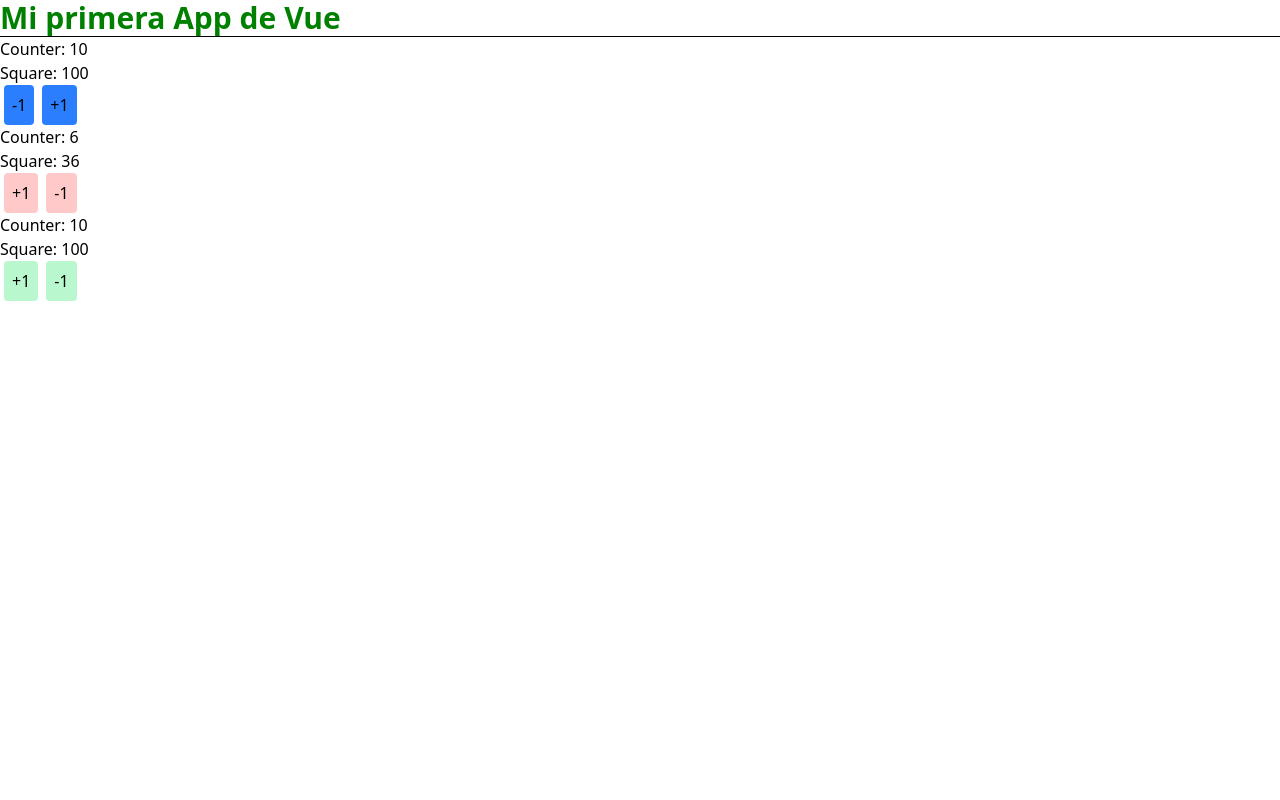
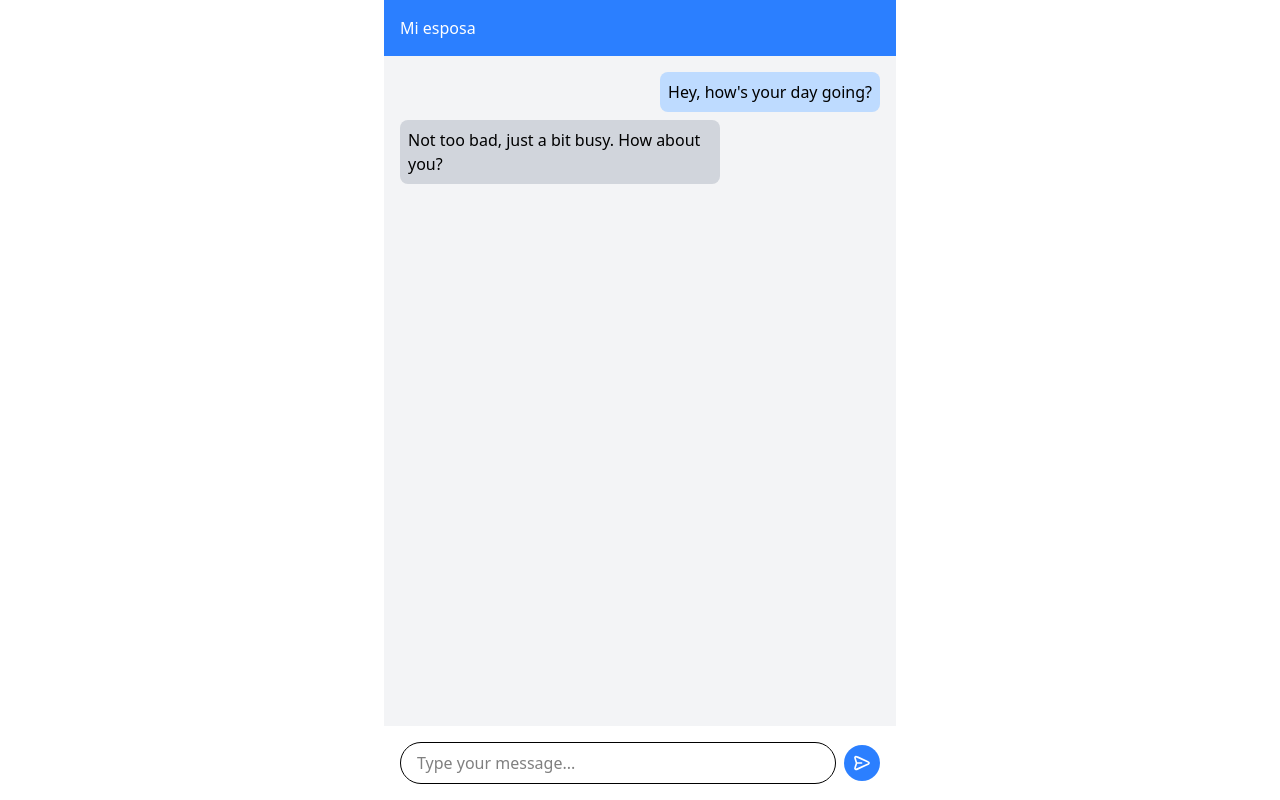
Before and after one commit to iarabaya/vue-practices, a Vue app in the folder vue-fherrera-latest/indecision-app/: page / in a window 1280 px wide. Built offline with nearby package versions, Linux system fonts and the light colour scheme; the HTML template or start-up script is replaced by a standard one.

Commit message:
feat: inicio seccion 5

```diff
--- a/vue-fherrera-latest/indecision-app/src/App.vue
+++ b/vue-fherrera-latest/indecision-app/src/App.vue
@@ -1,21 +1,12 @@
 <template>
-  <h1 class="text-3xl font-bold">Mi primera App de Vue</h1>
-  <hr>
-
-  <MyCounter :value="5" text="Hola mundo"/>
-  <MyCounterScript :value="6"/>
-  <MyCounterScript2 :value="10"/>
+  <IndecisionView/>
 </template>
 
 <script setup lang="ts">
-import MyCounter from "./components/MyCounter.vue";
-import MyCounterScript from "./components/MyCounterScript.vue";
-import MyCounterScript2 from "./components/my-counter-script/MyCounterScript2.vue";
+import IndecisionView from '@/views/IndecisionView.vue';
+
 
 </script>
 
 <style scoped>
-h1 {
-  color: green;
-}
 </style>
--- /dev/null
+++ b/vue-fherrera-latest/indecision-app/src/components/chat/ChatMessages.vue
@@ -0,0 +1,20 @@
+<template>
+        <div class="flex-1 overflow-y-auto p-4">
+      <div class="flex flex-col space-y-2">
+        <!-- Messages go here -->
+        <!-- Example Message -->
+        <div class="flex justify-end">
+          <div class="bg-blue-200 text-black p-2 rounded-lg max-w-xs">
+            Hey, how's your day going?
+          </div>
+        </div>
+
+        <!-- Example Received Message -->
+        <div class="flex">
+          <div class="bg-gray-300 text-black p-2 rounded-lg max-w-xs">
+            Not too bad, just a bit busy. How about you?
+          </div>
+        </div>
+      </div>
+    </div>
+</template>
--- /dev/null
+++ b/vue-fherrera-latest/indecision-app/src/components/chat/MessageBox.vue
@@ -0,0 +1,33 @@
+<template>
+  <div class="bg-white p-4 flex items-center">
+    <input
+      type="text"
+      placeholder="Type your message..."
+      class="flex-1 border rounded-full px-4 py-2 focus:outline-none"
+    />
+    <button
+      class="bg-blue-500 text-white rounded-full p-2 ml-2 hover:bg-blue-600 focus:outline-none"
+    >
+      <svg
+        width="20px"
+        height="20px"
+        viewBox="0 0 24 24"
+        fill="none"
+        xmlns="http://www.w3.org/2000/svg"
+        stroke="#ffffff"
+      >
+        <g id="SVGRepo_bgCarrier" stroke-width="0"></g>
+        <g id="SVGRepo_tracerCarrier" stroke-linecap="round" stroke-linejoin="round"></g>
+        <g id="SVGRepo_iconCarrier">
+          <path
+            d="M11.5003 12H5.41872M5.24634 12.7972L4.24158 15.7986C3.69128 17.4424 3.41613 18.2643 3.61359 18.7704C3.78506 19.21 4.15335 19.5432 4.6078 19.6701C5.13111 19.8161 5.92151 19.4604 7.50231 18.7491L17.6367 14.1886C19.1797 13.4942 19.9512 13.1471 20.1896 12.6648C20.3968 12.2458 20.3968 11.7541 20.1896 11.3351C19.9512 10.8529 19.1797 10.5057 17.6367 9.81135L7.48483 5.24303C5.90879 4.53382 5.12078 4.17921 4.59799 4.32468C4.14397 4.45101 3.77572 4.78336 3.60365 5.22209C3.40551 5.72728 3.67772 6.54741 4.22215 8.18767L5.24829 11.2793C5.34179 11.561 5.38855 11.7019 5.407 11.8459C5.42338 11.9738 5.42321 12.1032 5.40651 12.231C5.38768 12.375 5.34057 12.5157 5.24634 12.7972Z"
+            stroke="#ffffff"
+            stroke-width="2"
+            stroke-linecap="round"
+            stroke-linejoin="round"
+          ></path>
+        </g>
+      </svg>
+    </button>
+  </div>
+</template>
--- /dev/null
+++ b/vue-fherrera-latest/indecision-app/src/views/IndecisionView.vue
@@ -0,0 +1,22 @@
+
+<template>
+  <div class="bg-gray-100 h-screen flex flex-col max-w-lg mx-auto">
+    <div class="bg-blue-500 p-4 text-white flex justify-between items-center">
+      <span>Mi esposa</span>
+    </div>
+
+<!-- Chat messages -->
+ <ChatMessages/>
+
+ <!-- MessageBox -->
+  <MessageBox/>
+
+
+  </div>
+</template>
+
+<script setup lang="ts">
+import ChatMessages from '@/components/chat/ChatMessages.vue';
+import MessageBox from '@/components/chat/MessageBox.vue';
+
+</script>
```
Also changed, not shown: vue-fherrera-latest/indecision-app/src/components/chat/ChatBubble.vue (added), vue-fherrera-latest/indecision-app/src/components/my-counter-script/MyCounter.vue (renamed from vue-fherrera-latest/indecision-app/src/components/MyCounter.vue), vue-fherrera-latest/indecision-app/src/components/my-counter-script/MyCounterScript.vue (renamed from vue-fherrera-latest/indecision-app/src/components/MyCounterScript.vue).
